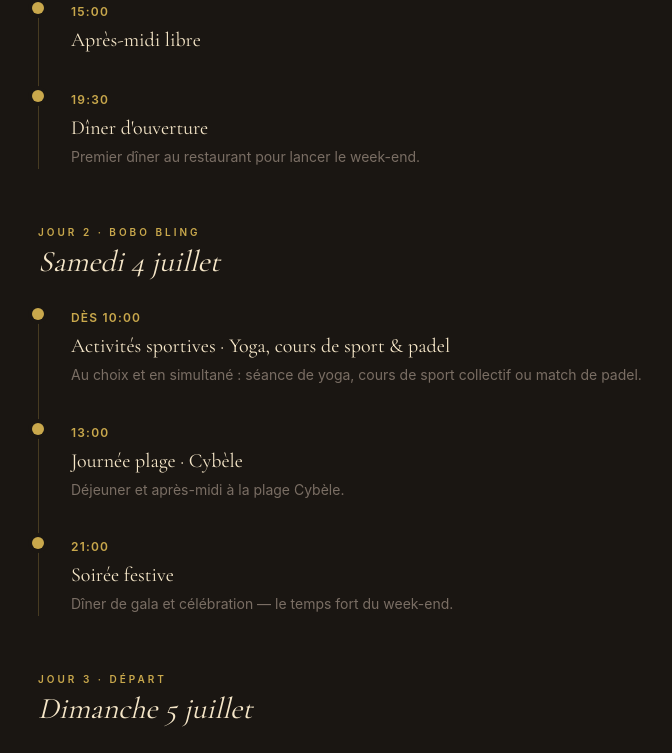
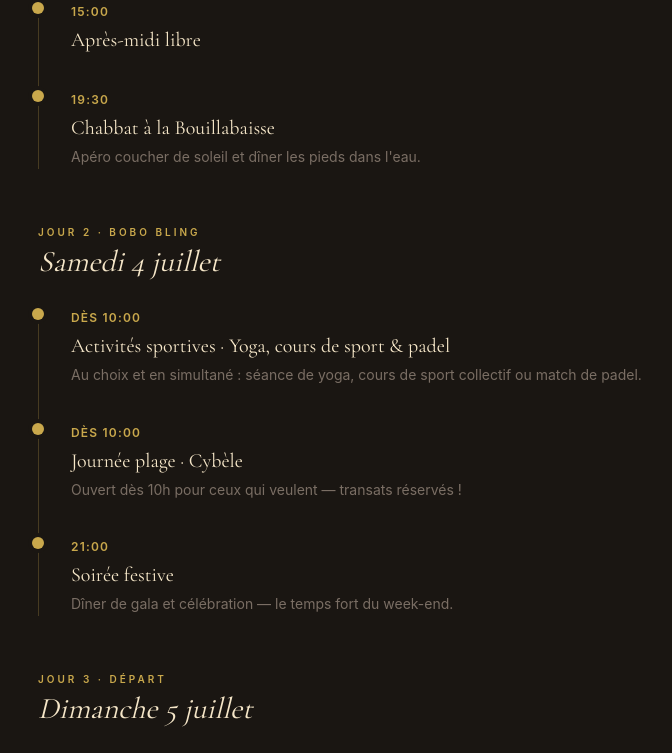
Before and after one commit to travelba/Carole-Bettane, a Next.js app in the folder riviera-airways/: page / in a window 1280 px wide. Shown: the part 2396-3149 px from the top of the page, without its empty margins (242-914 px from the left). Built offline with nearby package versions, Linux system fonts and the light colour scheme; a web font is replaced by a local one.

Commit message:
feat: planning - vendredi Chabbat a la Bouillabaisse, plages Cybele & Playamigos des 10h (transats reserves)

```diff
--- a/riviera-airways/components/Timeline.tsx
+++ b/riviera-airways/components/Timeline.tsx
@@ -47,8 +47,8 @@ const ITINERARY: TimelineDay[] = [
       },
       {
         time: '19:30',
-        title: 'Dîner d\'ouverture',
-        description: 'Premier dîner au restaurant pour lancer le week-end.',
+        title: 'Chabbat à la Bouillabaisse',
+        description: 'Apéro coucher de soleil et dîner les pieds dans l\'eau.',
       },
     ],
   },
@@ -63,9 +63,9 @@ const ITINERARY: TimelineDay[] = [
           'Au choix et en simultané : séance de yoga, cours de sport collectif ou match de padel.',
       },
       {
-        time: '13:00',
+        time: 'Dès 10:00',
         title: 'Journée plage · Cybèle',
-        description: 'Déjeuner et après-midi à la plage Cybèle.',
+        description: 'Ouvert dès 10h pour ceux qui veulent — transats réservés !',
       },
       {
         time: '21:00',
@@ -79,9 +79,9 @@ const ITINERARY: TimelineDay[] = [
     label: 'Jour 3 · Départ',
     items: [
       {
-        time: '12:00',
+        time: 'Dès 10:00',
         title: 'Journée plage · Playamigos',
-        description: 'Déjeuner et détente à la plage Playamigos.',
+        description: 'Ouvert dès 10h pour ceux qui veulent — transats réservés !',
       },
       {
         time: '15:00',
```
